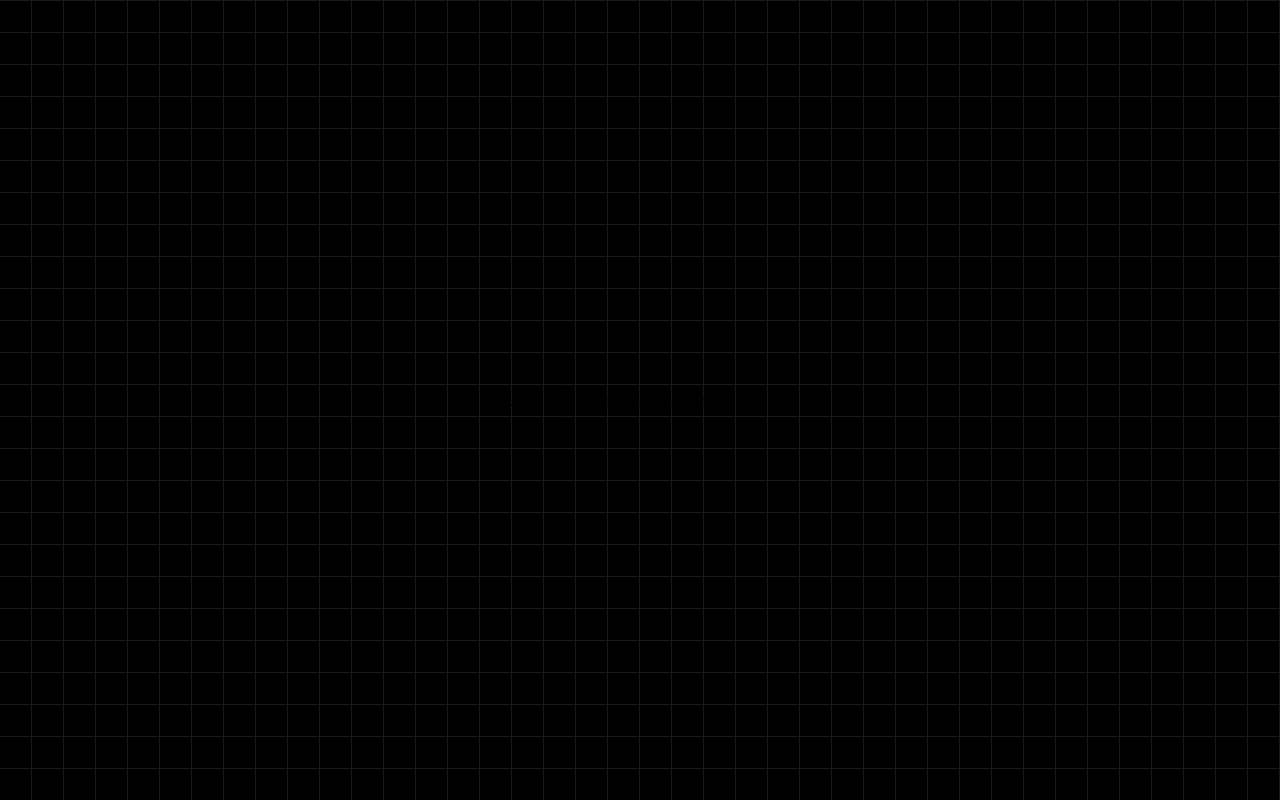
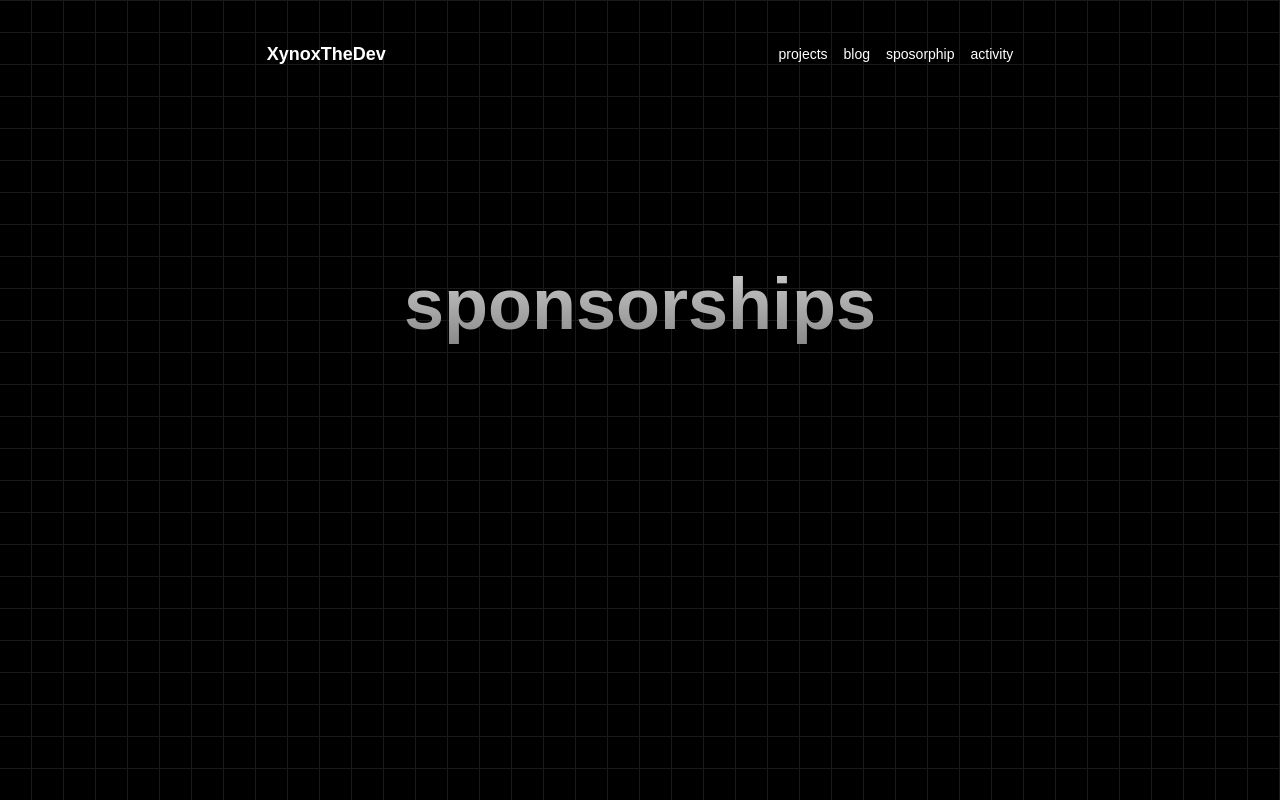
Before and after one commit to AKC-Web-Media/xynoxthedev-portfolio, a Next.js app: page /sponsorship in a window 1280 px wide. Before the commit this address had no page. Built offline with nearby package versions, Linux system fonts and the light colour scheme.

Commit message:
ADD: Nav Routes

```diff
--- /dev/null
+++ b/app/activity/page.tsx
@@ -0,0 +1,12 @@
+import Navbar from "@/components/navbar/page"
+
+export default function Sponsorships(){
+    return <>
+        <Navbar />
+        <div className="flex mt-32 items-center justify-center">
+            <p className="text-center text-4xl sm:text-7xl font-bold relative z-20 bg-clip-text text-transparent bg-gradient-to-b from-neutral-200 to-neutral-500 py-8">
+                Activity
+            </p>
+        </div>
+    </>
+}
--- /dev/null
+++ b/app/blog/page.tsx
@@ -0,0 +1,12 @@
+import Navbar from "@/components/navbar/page"
+
+export default function Blogs(){
+    return <>
+        <Navbar />
+        <div className="flex mt-32 items-center justify-center">
+            <p className="text-center text-4xl sm:text-7xl font-bold relative z-20 bg-clip-text text-transparent bg-gradient-to-b from-neutral-200 to-neutral-500 py-8">
+                Blogs
+            </p>
+        </div>
+    </>
+}
--- /dev/null
+++ b/app/projects/page.tsx
@@ -0,0 +1,12 @@
+import Navbar from "@/components/navbar/page"
+
+export default function Projects(){
+    return <>
+        <Navbar />
+        <div className="flex mt-32 items-center justify-center">
+            <p className="text-center text-4xl sm:text-7xl font-bold relative z-20 bg-clip-text text-transparent bg-gradient-to-b from-neutral-200 to-neutral-500 py-8">
+                Projects
+            </p>
+        </div>
+    </>
+}
--- /dev/null
+++ b/app/sponsorship/page.tsx
@@ -0,0 +1,12 @@
+import Navbar from "@/components/navbar/page"
+
+export default function Sponsorships(){
+    return <>
+        <Navbar />
+        <div className="flex mt-32 items-center justify-center">
+            <p className="text-center text-4xl sm:text-7xl font-bold relative z-20 bg-clip-text text-transparent bg-gradient-to-b from-neutral-200 to-neutral-500 py-8">
+                sponsorships
+            </p>
+        </div>
+    </>
+}
```
